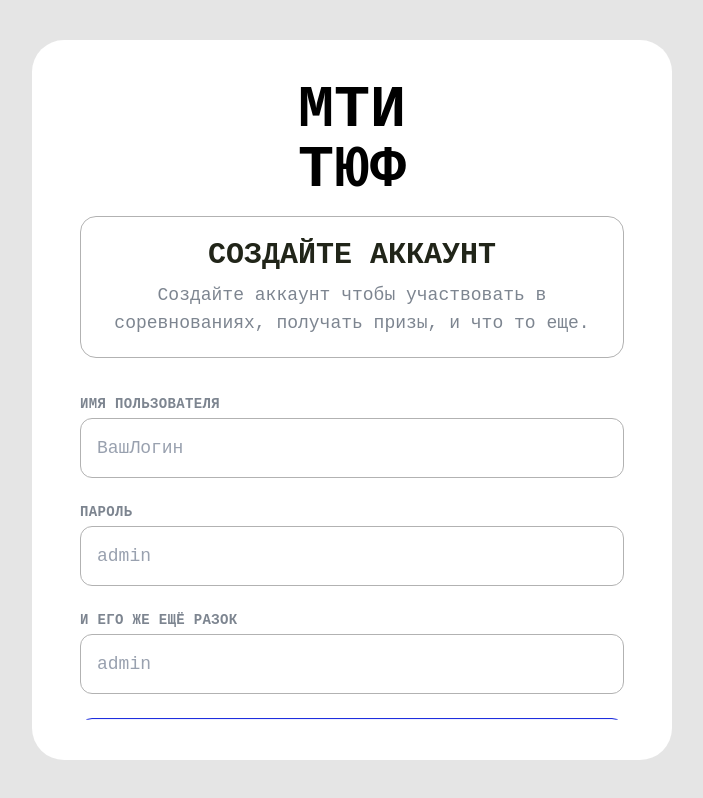
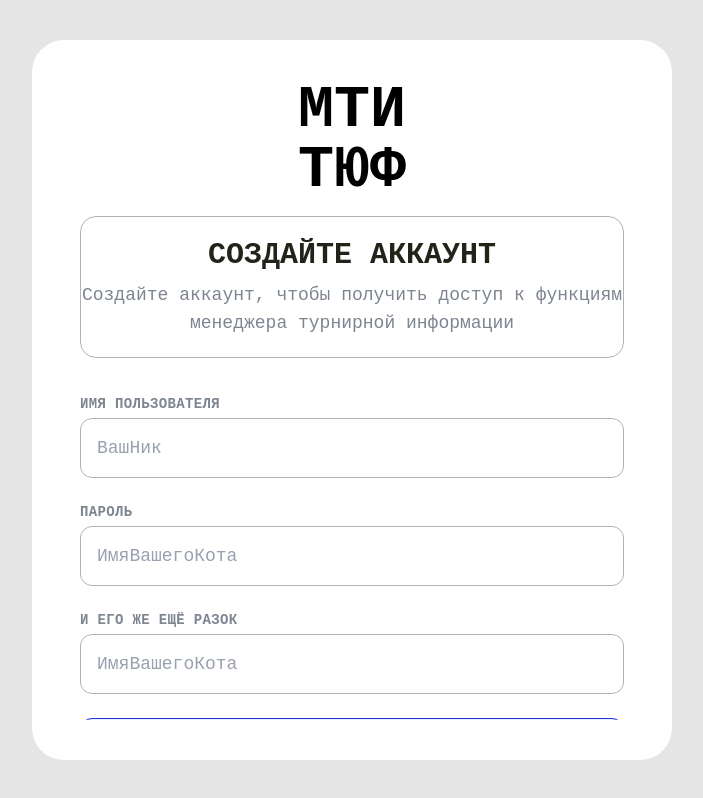
Before and after one commit to MTI-System/MTI-site, a Next.js app: page /register in a window 1280 px wide. Shown: the whole page, without its empty margins (288-991 px from the left). Built offline with nearby package versions, Linux system fonts and the light colour scheme; no server answers.

Commit message:
Added some text

```diff
--- a/src/app/(login)/login/page.tsx
+++ b/src/app/(login)/login/page.tsx
@@ -91,7 +91,7 @@ function LoginPage() {
   return (
     <LoginLayout
       title="ВОЙТИ В АККАУНТ"
-      description="Войдите в аккаунт, чтобы получить доступ к функциям организаторов"
+      description="Войдите в аккаунт, чтобы получить доступ к функциям менеджера турнирной информации"
     >
       <Form className="flex w-full flex-col items-center gap-5" onSubmit={handleSubmit} errors={formErrors}>
         <Field.Root name="username" className="flex w-full flex-col items-start gap-1">
@@ -99,7 +99,7 @@ function LoginPage() {
           <Field.Error className="text-md text-red-800" match="customError" />
           <Field.Control
             type="username"
-            placeholder="Ваш ник"
+            placeholder="ВашНик"
             className="border-border h-15 w-full rounded-xl border pl-3.5 text-xl text-gray-900 focus:outline-2 focus:-outline-offset-1 focus:outline-blue-800"
 
           />
@@ -109,7 +109,7 @@ function LoginPage() {
           <Field.Error className="text-md text-red-800" match="customError" />
           <Field.Control
             type="password"
-            placeholder="Имя Вашего Кота"
+            placeholder="ИмяВашегоКота"
             className="border-border h-15 w-full rounded-xl border pl-3.5 text-xl text-gray-900 focus:outline-2 focus:-outline-offset-1 focus:outline-blue-800"
           />
         </Field.Root>
--- a/src/app/(login)/register/page.tsx
+++ b/src/app/(login)/register/page.tsx
@@ -84,7 +84,7 @@ export default function Page() {
         ></Step1>
       )
       displayedTitle = "СОЗДАЙТЕ АККАУНТ"
-      displayedDescription = "Создайте аккаунт чтобы участвовать в соревнованиях, получать призы, и что то еще."
+      displayedDescription = "Создайте аккаунт, чтобы получить доступ к функциям менеджера турнирной информации"
       break
     case 2:
       displayForm = (
@@ -101,7 +101,7 @@ export default function Page() {
         ></Step2>
       )
       displayedTitle = "РАССКАЖИТЕ О СЕБЕ"
-      displayedDescription = "Расскажите нам о себе, чтобы мы могли рекомендовать вам подходящие мероприятия."
+      displayedDescription = "Расскажите нам о себе, чтобы мы могли рекомендовать вам подходящие мероприятия"
       break
     case 3:
       displayForm = (
@@ -116,7 +116,7 @@ export default function Page() {
       )
       displayedTitle = "НЕБОЛЬШАЯ ЗАМИНКА"
       displayedDescription =
-        "Вам не исполнилось 14 лет, а значит вы не можете дать нам согласие на ОПД. Для продолжения регистрации необходимо, чтобы согласие на ОПД дал Ваш законный представитель"
+        "Вам не исполнилось 14 лет, поэтому для регистрации необходимо, чтобы согласие на обработку персональных данных дал Ваш законный представитель"
       break
     case 4:
       displayForm = (
@@ -207,20 +207,20 @@ function Step1({ onStepComplete }: { onStepComplete: (data: Step1Interface) => v
         <Field.Root name="login" className={fieldRootClass}>
           <Field.Label className={fieldLabelClass}>Имя пользователя</Field.Label>
           <Field.Error className={fieldErrorClass} match="customError" />
-          <Field.Control type="text" placeholder="ВашЛогин" className={inputClass} />
+          <Field.Control type="text" placeholder="ВашНик" className={inputClass} />
         </Field.Root>
         <Field.Root name="password" className={fieldRootClass}>
           <Field.Label className={fieldLabelClass}>Пароль</Field.Label>
           <Field.Error className={fieldErrorClass} match="customError" />
-          <Field.Control type="password" placeholder="admin" className={inputClass} />
+          <Field.Control type="password" placeholder="ИмяВашегоКота" className={inputClass} />
         </Field.Root>
         <Field.Root name="passwordConfirm" className={fieldRootClass}>
           <Field.Label className={fieldLabelClass}>И его же ещё разок</Field.Label>
           <Field.Error className={fieldErrorClass} match="customError" />
-          <Field.Control type="password" placeholder="admin" className={inputClass} />
+          <Field.Control type="password" placeholder="ИмяВашегоКота" className={inputClass} />
         </Field.Root>
         <Button className={`${actionButtonClass} text-lg uppercase md:text-xl`} type="submit" disabled={isLoading}>
-          {isLoading ? "Загрузка..." : "ДАЛЕЕ >"}
+          {isLoading ? "Загрузка..." : "ДАЛЕЕ"}
         </Button>
       </Form>
       <p className="text-text-main text-center">
@@ -332,7 +332,7 @@ function Step2({ onStepComplete }: { onStepComplete: (data: Step2Interface) => v
       </Field.Root>
       {/*TODO: Insert correct link on privsacy policy*/}
       <Button className={`${actionButtonClass} text-lg uppercase md:text-xl`} type="submit">
-        ДАЛЕЕ {">"}
+        ДАЛЕЕ
       </Button>
     </Form>
   )
@@ -436,7 +436,7 @@ function Step3({ onStepComplete }: { onStepComplete: (data: Step3Interface) => v
       </Field.Root>
       {/*TODO: Insert correct link on privsacy policy*/}
       <Button className={`${actionButtonClass} text-lg uppercase md:text-xl`} type="submit">
-        ДАЛЕЕ {">"}
+        ДАЛЕЕ
       </Button>
     </Form>
   )
--- a/src/components/profile/ProfileMainPage.tsx
+++ b/src/components/profile/ProfileMainPage.tsx
@@ -24,31 +24,31 @@ export default function ProfileMainPage({ profileData }: { profileData: User })
           <Tabs.Root className="rounded-md border border-gray-200 size-full" defaultValue="player">
             <Tabs.List className="relative z-0 flex gap-1 px-2 shadow-[inset_0_-1px] shadow-gray-200 w-full justify-between">
               <Tabs.Tab
-                className="flex flex-1 h-8 items-center justify-center border-0 px-2 text-sm font-medium break-keep whitespace-nowrap text-gray-600 outline-none select-none before:inset-x-0 before:inset-y-1 before:rounded-sm before:-outline-offset-1 before:outline-blue-800 hover:text-gray-900 focus-visible:relative focus-visible:before:absolute focus-visible:before:outline-2 data-active:text-gray-900"
+                className="cursor-pointer flex flex-1 h-8 items-center justify-center border-0 px-2 text-sm font-medium break-keep whitespace-nowrap text-gray-600 outline-none select-none before:inset-x-0 before:inset-y-1 before:rounded-sm before:-outline-offset-1 before:outline-blue-800 hover:text-gray-900 focus-visible:relative focus-visible:before:absolute focus-visible:before:outline-2 data-active:text-gray-900"
                 value="player"
               >
                 Участник
               </Tabs.Tab>
               <Tabs.Tab
-                className="flex flex-1 h-8 items-center justify-center border-0 px-2 text-sm font-medium break-keep whitespace-nowrap text-gray-600 outline-none select-none before:inset-x-0 before:inset-y-1 before:rounded-sm before:-outline-offset-1 before:outline-blue-800 hover:text-gray-900 focus-visible:relative focus-visible:before:absolute focus-visible:before:outline data-active:text-gray-900"
+                className="cursor-pointer flex flex-1 h-8 items-center justify-center border-0 px-2 text-sm font-medium break-keep whitespace-nowrap text-gray-600 outline-none select-none before:inset-x-0 before:inset-y-1 before:rounded-sm before:-outline-offset-1 before:outline-blue-800 hover:text-gray-900 focus-visible:relative focus-visible:before:absolute focus-visible:before:outline data-active:text-gray-900"
                 value="trainer"
               >
                 Тренер команды
               </Tabs.Tab>
               <Tabs.Tab
-                className="flex flex-1 h-8 items-center justify-center border-0 px-2 text-sm font-medium break-keep whitespace-nowrap text-gray-600 outline-none select-none before:inset-x-0 before:inset-y-1 before:rounded-sm before:-outline-offset-1 before:outline-blue-800 hover:text-gray-900 focus-visible:relative focus-visible:before:absolute focus-visible:before:outline-2 data-active:text-gray-900"
+                className="pointer-events-none flex flex-1 h-8 items-center justify-center border-0 px-2 text-sm font-medium break-keep whitespace-nowrap text-gray-600 outline-none select-none before:inset-x-0 before:inset-y-1 before:rounded-sm before:-outline-offset-1 before:outline-blue-800 hover:text-gray-900 focus-visible:relative focus-visible:before:absolute focus-visible:before:outline-2 data-active:text-gray-900"
                 value="jury"
               >
                 Жюри
               </Tabs.Tab>
               <Tabs.Tab
-                className="flex flex-1 h-8 items-center justify-center border-0 px-2 text-sm font-medium break-keep whitespace-nowrap text-gray-600 outline-none select-none before:inset-x-0 before:inset-y-1 before:rounded-sm before:-outline-offset-1 before:outline-blue-800 hover:text-gray-900 focus-visible:relative focus-visible:before:absolute focus-visible:before:outline data-active:text-gray-900"
+                className="cursor-pointer flex flex-1 h-8 items-center justify-center border-0 px-2 text-sm font-medium break-keep whitespace-nowrap text-gray-600 outline-none select-none before:inset-x-0 before:inset-y-1 before:rounded-sm before:-outline-offset-1 before:outline-blue-800 hover:text-gray-900 focus-visible:relative focus-visible:before:absolute focus-visible:before:outline data-active:text-gray-900"
                 value="organizators"
               >
                 Организатор
               </Tabs.Tab>
               <Tabs.Tab
-                className="flex flex-1 h-8 items-center justify-center border-0 px-2 text-sm font-medium break-keep whitespace-nowrap text-gray-600 outline-none select-none before:inset-x-0 before:inset-y-1 before:rounded-sm before:-outline-offset-1 before:outline-blue-800 hover:text-gray-900 focus-visible:relative focus-visible:before:absolute focus-visible:before:outline-2 data-active:text-gray-900"
+                className="pointer-events-none flex flex-1 h-8 items-center justify-center border-0 px-2 text-sm font-medium break-keep whitespace-nowrap text-gray-600 outline-none select-none before:inset-x-0 before:inset-y-1 before:rounded-sm before:-outline-offset-1 before:outline-blue-800 hover:text-gray-900 focus-visible:relative focus-visible:before:absolute focus-visible:before:outline-2 data-active:text-gray-900"
                 value="moderator"
               >
                 Модератор
@@ -61,7 +61,7 @@ export default function ProfileMainPage({ profileData }: { profileData: User })
             >
               <p>
                 Для участия в турнире тренер команды должен подать заявку, в которой указать вас в качестве участника.
-                <br/>
+                <br />
                 Далее вам необходимо подтвердить заявку (в уведомлении на сайте).
               </p>
             </Tabs.Panel>
@@ -79,7 +79,7 @@ export default function ProfileMainPage({ profileData }: { profileData: User })
             >
               <p>
                 Для участия в турнире тренер команды должен подать заявку, в которой указать вас в качестве участника.
-                <br/>
+                <br />
                 Далее вам необходимо подтвердить заявку (в уведомлении на сайте).
               </p>
             </Tabs.Panel>
```
